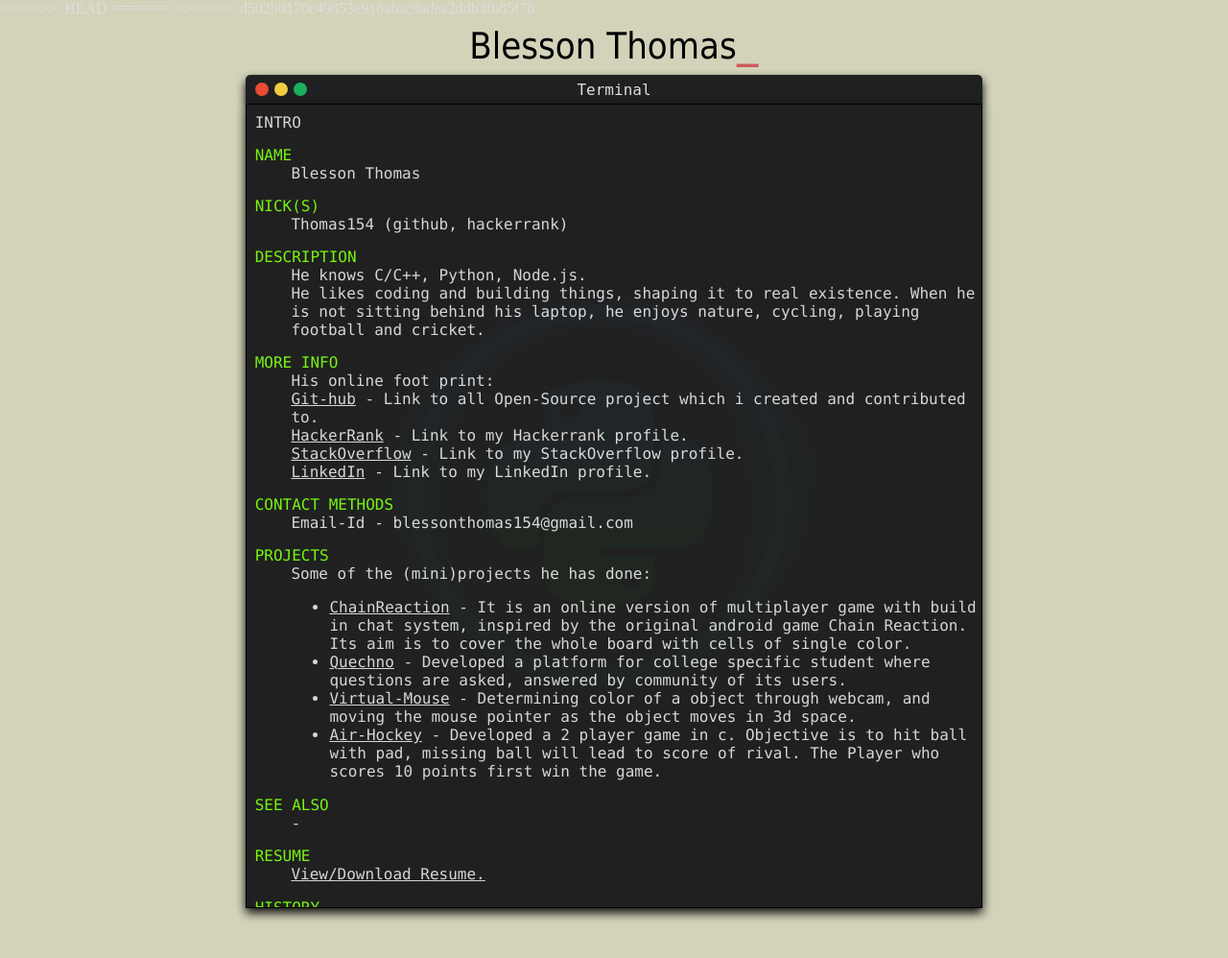
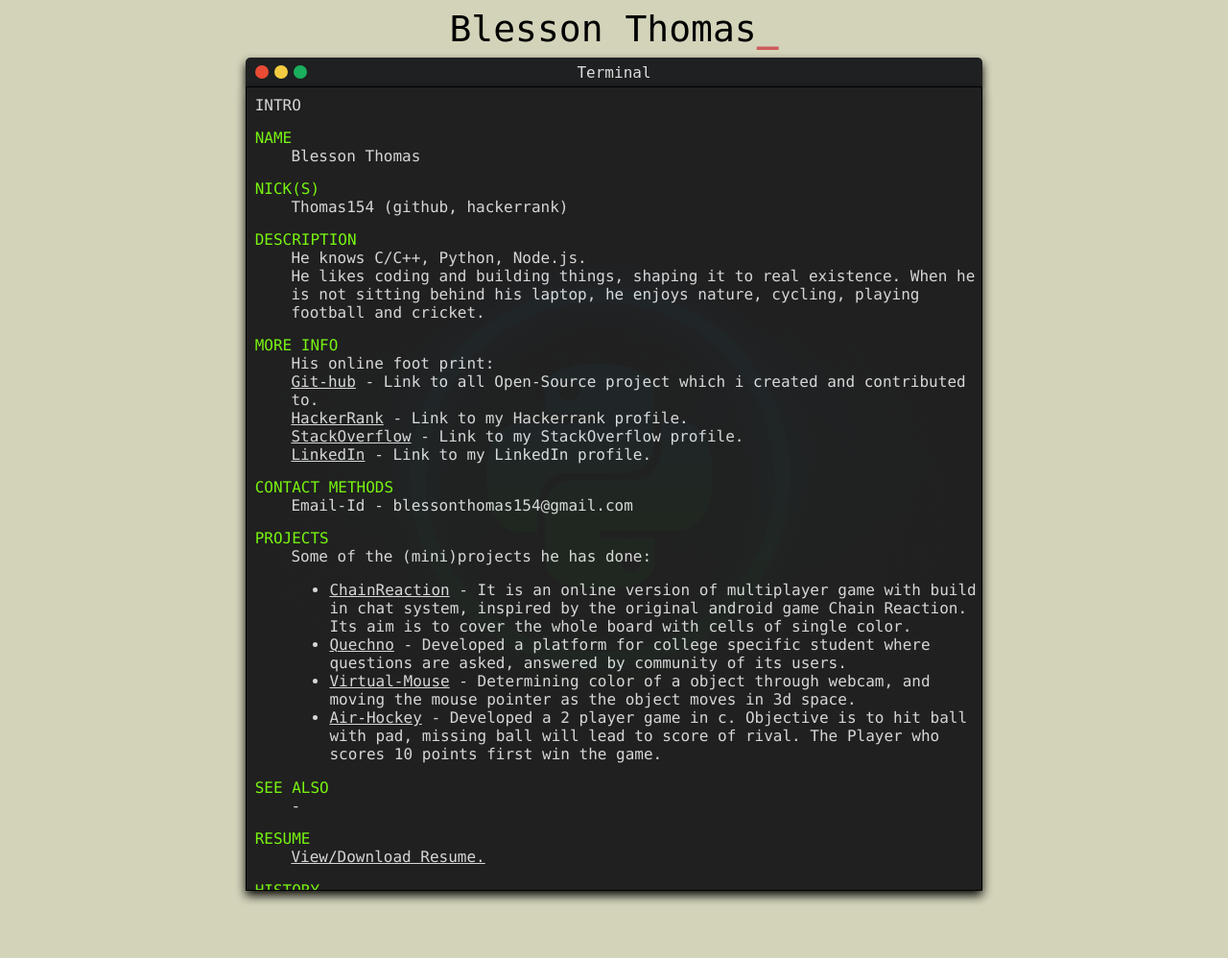
Before and after one commit to thomas154/portfolio, a PHP site: page / in a window 1280 px wide. Shown: the top 998 px of the page at 96% size. Run offline with PHP 8.4, Linux system fonts and the light colour scheme.

Commit message:
correction

```diff
--- a/home.html
+++ b/home.html
@@ -1,12 +1,10 @@
-<<<<<<< HEAD
+
 <!DOCTYPE html>
 <!--
 This not my design, it's actually designed
 by Tristan Fisher(http://www.tristanfisher.com).
 I just modified to look more like terminal.
 -->
-=======
->>>>>>> d502b0170c49853e916abac9adea2ddb3fb85f78
 <html>
 
 	<head>
--- a/stylesheets/stylesheet.css
+++ b/stylesheets/stylesheet.css
@@ -64,7 +64,7 @@ body {
     max-height: 100vh;
 }
 #head {
-    font-family: Tahoma, Geneva, sans-serif;
+    font-family:monospace;
     color: black;
     margin: auto;
     padding: 8px;
@@ -167,7 +167,7 @@ body {
 }
 .font {
     color: #fff;
-    font-family: Tahoma, Geneva, sans-serif;
+    font-family: monospace;
     font-size: 15px;
     text-align: left;
     position: static;
```
